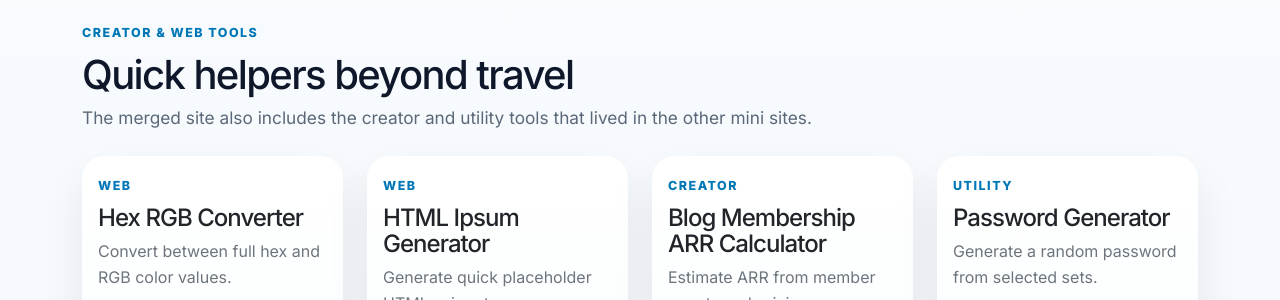
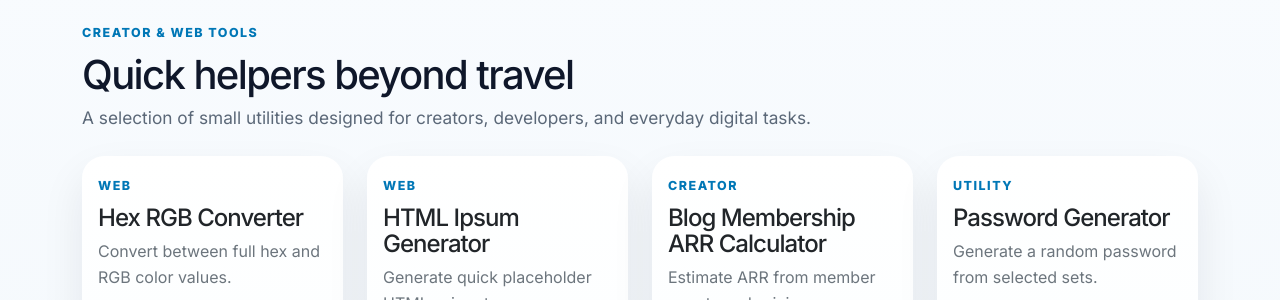
Before and after one commit to brandonhimpfen/tools, a Jekyll site: the page built from index.md, in a window 1280 px wide and 900 px high, scrolled down 2877 px. Shown: the part 153-453 px from the top of the window. Built offline with Jekyll 4.4.1, drawn with Linux system fonts in a browser that asks for light colours.

Commit message:
Update index.md

```diff
--- a/index.md
+++ b/index.md
@@ -105,7 +105,7 @@ description: Brandon Himpfen Tools is a collection of travel intelligence calcul
     <div class="section-heading mb-4">
       <span class="eyebrow">Creator & Web Tools</span>
       <h2 class="h1 mt-2">Quick helpers beyond travel</h2>
-      <p class="section-copy mb-0">The merged site also includes the creator and utility tools that lived in the other mini sites.</p>
+      <p class="section-copy mb-0">A selection of small utilities designed for creators, developers, and everyday digital tasks.</p>
     </div>
     <div class="row g-4">
       <div class="col-md-6 col-xl-3"><div class="tool-card card h-100 border-0 shadow-soft"><div class="card-body"><span class="tool-kicker">Web</span><h3 class="h4 mt-2">Hex RGB Converter</h3><p class="text-secondary">Convert between full hex and RGB color values.</p><a class="tool-link" href="{{ '/hex-rgb-converter/' | relative_url }}">Open tool</a></div></div></div>
```
